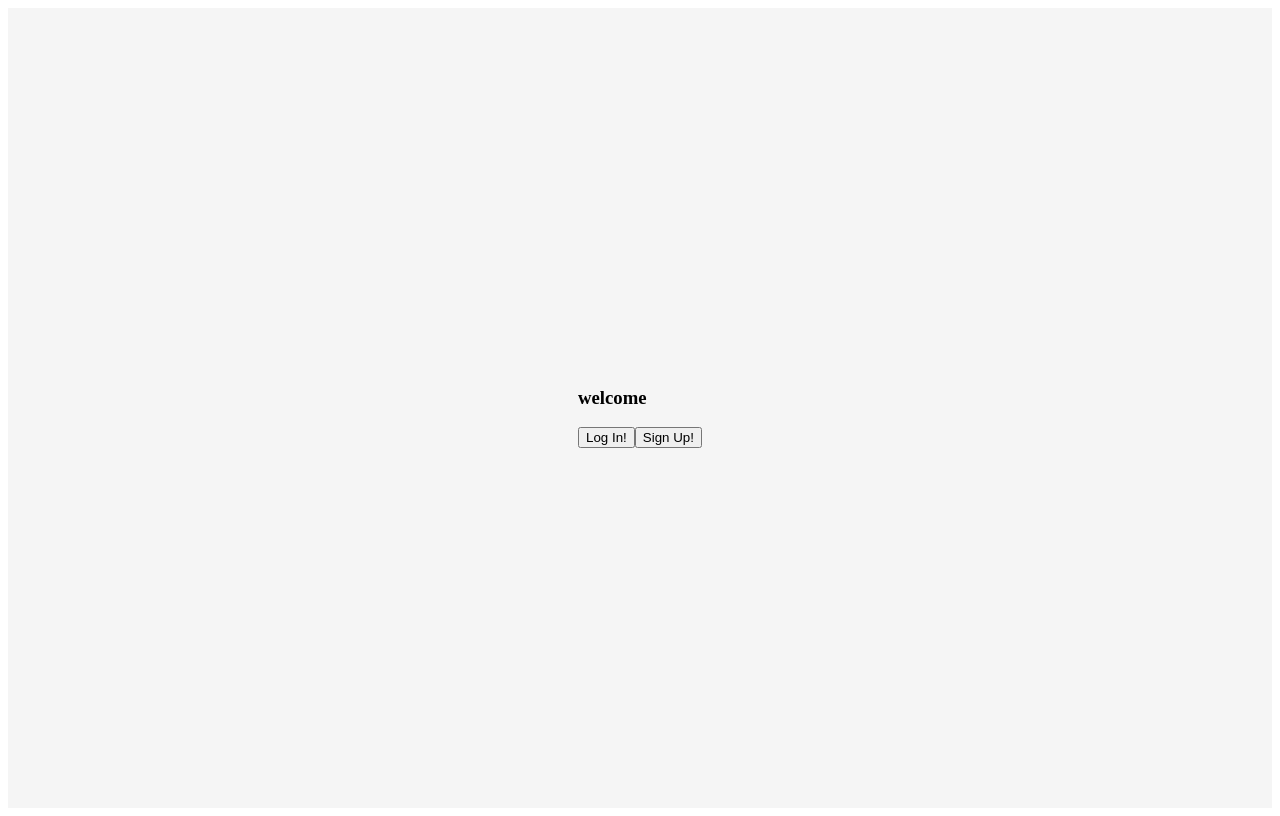
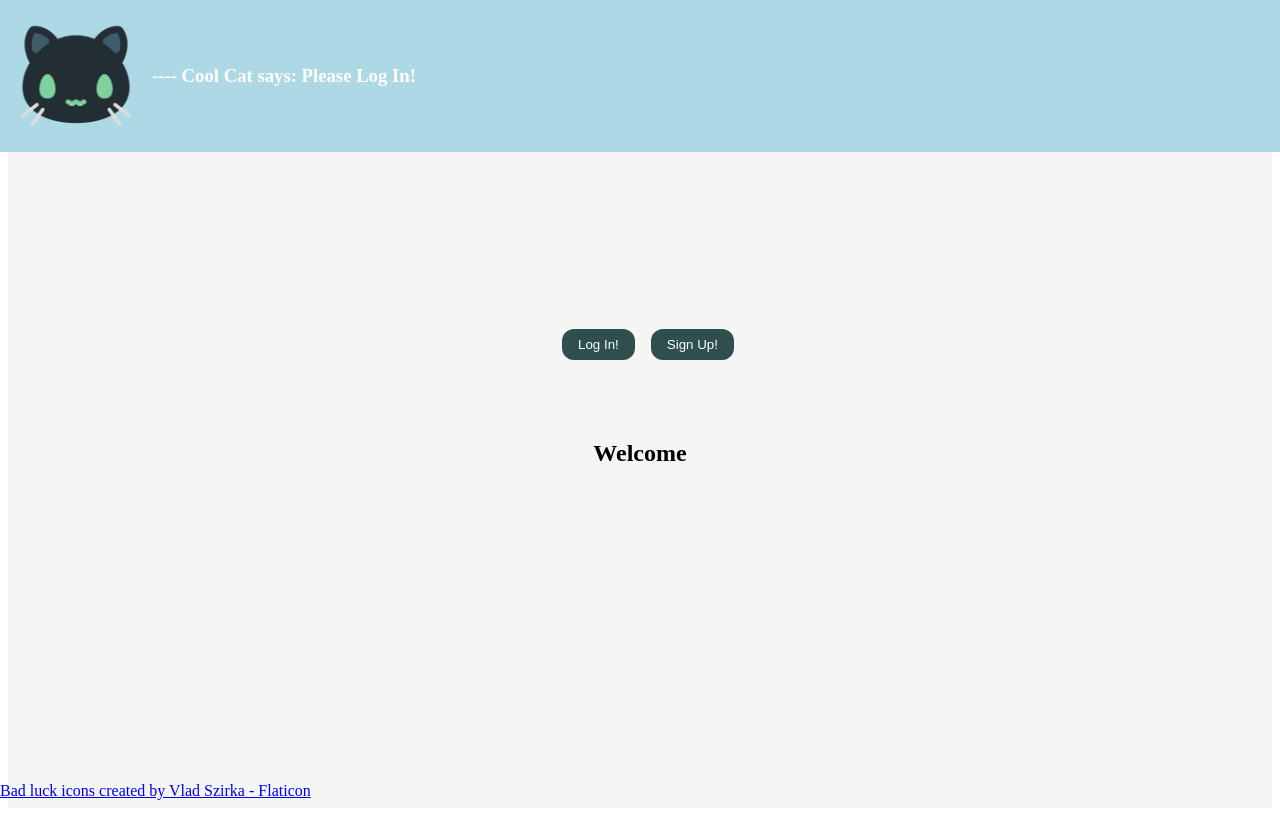
Before and after one commit to JamesSalcedo001/cool_cat_store, a React (Vite) app in the folder client/: page / in a window 1280 px wide. Built offline with nearby package versions, Linux system fonts and the light colour scheme; no server answers.

Commit message:
added some styling to homepage and header components

```diff
--- a/client/src/App.css
+++ b/client/src/App.css
@@ -54,6 +54,79 @@
     box-shadow: 5px 5px 30px #008bfd;
 }
 
+#attribution {
+    position: fixed;
+    bottom: 0;
+    left: 0;
+}
+
+#cat-icon {
+ height: 15vh;
+ width: auto;
+ margin-right: 1rem;
+ flex-shrink: 0;
+}
+
+.headerDiv {
+    position: fixed;
+    top: 0;
+    left: 0;
+    right: 0;
+    background-color: lightblue;
+    color: white;
+    padding: 1rem;
+    display: flex;
+    align-items: center;
+    flex-wrap: wrap;
+    z-index: 1000;
+}
+
+@media (max-width: 786px) {
+    .headerDiv {
+        justify-content: center;
+        flex-direction: column;
+    }
+
+    #cat-icon {
+        margin-right: 0;
+        margin-bottom: 0.5rem;
+    }
+
+    button {
+        margin-left: 0;
+        margin-bottom: 0.5rem;
+    }
+}
+
+button {
+background-color: darkslategray;
+color: white;
+margin-left: 1rem;
+padding: 0.5rem 1rem;
+border: none;
+border-radius: 12px;
+cursor: pointer;
+transition: background-color 0.3s ease;
+}
+
+
+button:hover {
+    background-color: rgb(36, 19, 146);
+}
+
+NavLink {
+    margin-left: 1rem;
+    text-decoration: none;
+    color: white
+}
+
+#welcome {
+    text-align: center;
+    margin-top: 10vh;
+}
+
+
+
 /* .product {
     display: flex;
     flex-direction: column;
--- a/client/src/App.jsx
+++ b/client/src/App.jsx
@@ -33,6 +33,7 @@ function App() {
           <Route path="/success" element={<Success/>} />
           <Route path="/" element={<Home/>} />
         </Routes>
+        <a id="attribution" href="https://www.flaticon.com/free-icons/bad-luck" title="Bad luck icons">Bad luck icons created by Vlad Szirka - Flaticon</a>
     </div>
   )
 }
--- a/client/src/Header.jsx
+++ b/client/src/Header.jsx
@@ -1,6 +1,7 @@
 import { useDispatch, useSelector } from "react-redux";
 import { logout } from "./slices/userSlice"
 import { useNavigate, NavLink } from "react-router-dom";
+import catLogo from "./cat.png"
 
 function Header() {
     const loggedIn = useSelector(state => state.user.loggedIn)
@@ -26,12 +27,17 @@ function Header() {
         <div className="headerDiv">
             { loggedIn ? (
                 <>
+                    <img id="cat-icon" src={catLogo} alt="cat-icon"/>
                     <button onClick={logOutUser}>Log Out!</button>
                     <NavLink to="/">Profile!</NavLink>
                     <NavLink to="/products_list">Products</NavLink>
                 </>
                 ) : (
-                    <h3>welcome</h3>
+                    <>
+                        <img id="cat-icon" src={catLogo} alt="cat-icon"/>
+                        <h3>---- Cool Cat says: Please Log In!</h3>
+                    </>
+
              )}
         </div>
     )
--- a/client/src/Home.jsx
+++ b/client/src/Home.jsx
@@ -42,6 +42,7 @@ function Home() {
                 <NavLink to="/sign_up">
                     <button className="signup-home">Sign Up!</button>
                 </NavLink>
+                <h2 id="welcome">Welcome</h2>
             </>
         )
     }
```
Also changed, not shown: client/src/cat.png (added), 1 other file (tests, documents, lock files or other folders).
